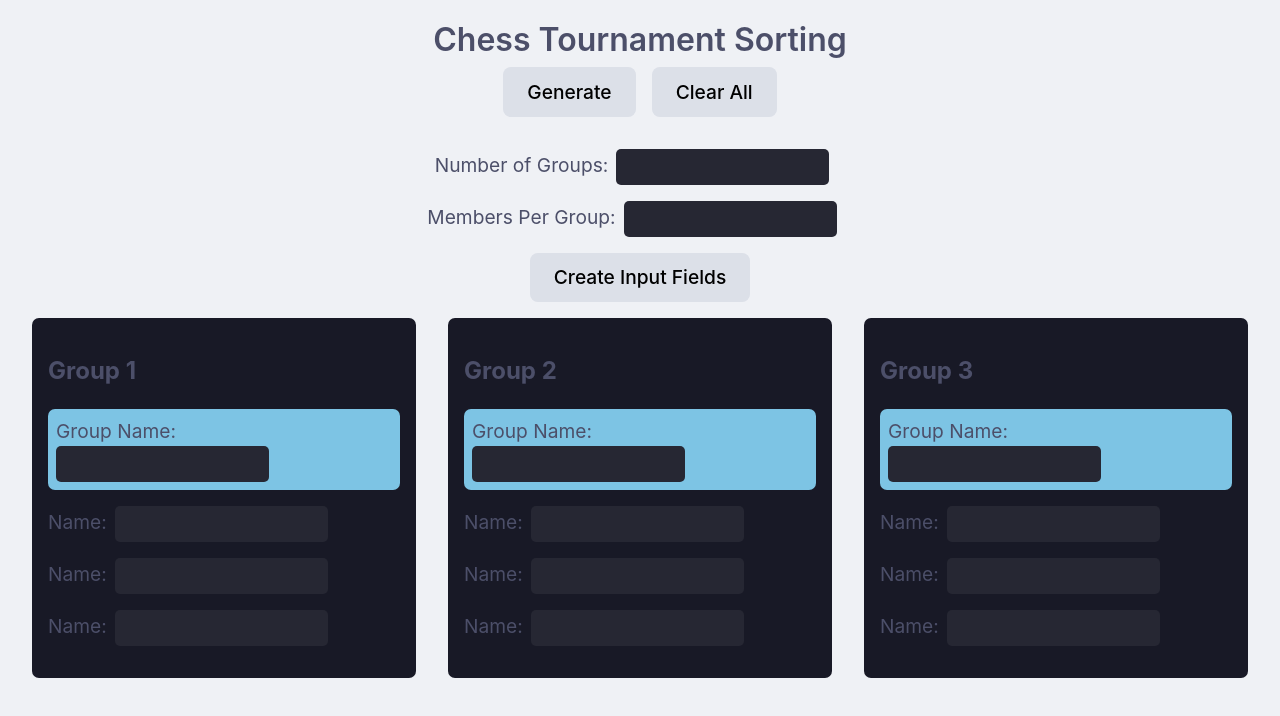
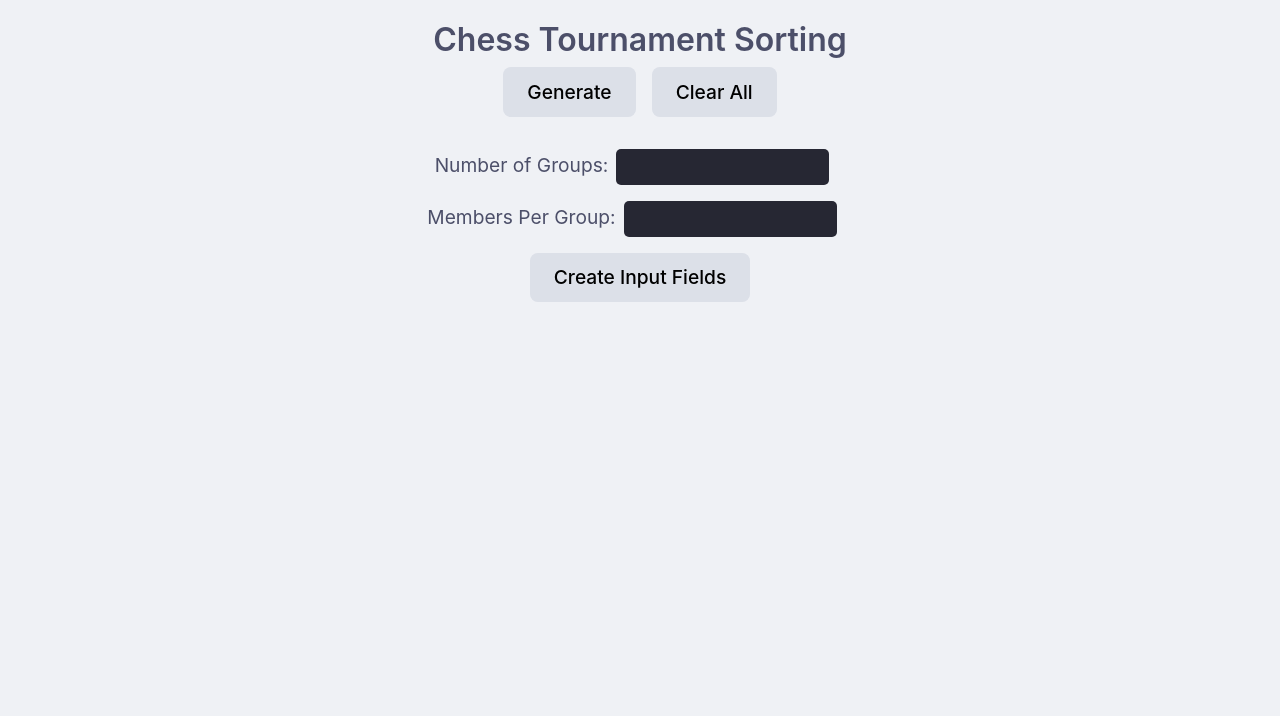
Before and after one commit to B33th0v3n960/chess-tournament-sorting, a React (Vite) app: page / in a window 1280 px wide. Shown: the top 716 px of the page. Built offline with nearby package versions, Linux system fonts and the light colour scheme.

Commit message:
used form field to generate name input

```diff
--- a/src/react/form.jsx
+++ b/src/react/form.jsx
@@ -1,22 +1,63 @@
+import { useState, useEffect } from 'react'
 import '../css/form.css'
 import { Input, InputGroup } from './input'
 import range from '../data/range'
 
 function NameForm() {
-  const nameInput = range(1, 4).map((item) => (
-    <div className='group'>
+  const [groupCount, setGroupCount] = useState(0)
+  const [memberCount, setMemberCount] = useState(0)
+
+  async function getGroupCount() {
+    const group = document.querySelector('#group-count').value
+    const member = document.querySelector('#member-count').value
+    if (group && member) {
+      setMemberCount(Number(member))
+      setGroupCount(Number(group))
+    }
+  }
+  useEffect(
+    () => console.log(groupCount, memberCount),
+    [groupCount, memberCount]
+  )
+
+  function GlobalForm() {
+    return (
+      <div className='global-form'>
+        <Input
+          inputName={'group-count'}
+          label={'Number of Groups:'}
+          assignKey={'group-count'}
+          assignId={'group-count'}
+        />
+
+        <Input
+          inputName={'member-count'}
+          label={'Members Per Group:'}
+          assignKey={'member-count'}
+          assignId={'member-count'}
+        />
+
+        <button onClick={getGroupCount} className='navbar__btn' type='submit'>
+          Create Input Fields
+        </button>
+      </div>
+    )
+  }
+
+  const nameInput = range(1, groupCount + 1).map((item) => (
+    <div key={`group-name-${item}`} className='group'>
       <h2>Group {item}</h2>
 
       <div className='bg-sapphire mb-1'>
         <Input
           inputName={`group-${item}`}
           label={'Group Name:'}
-          key={`group-${item}`}
+          assignKey={`group-${item}`}
           mb={0}
         />
       </div>
 
-      <InputGroup count={4} />
+      <InputGroup count={memberCount + 1} />
     </div>
   ))
 
@@ -31,26 +72,4 @@ function NameForm() {
   )
 }
 
-function GlobalForm() {
-  return (
-    <div className='global-form'>
-      <Input
-        inputName={'group-count'}
-        label={'Number of Groups:'}
-        key={'group-count'}
-      />
-
-      <Input
-        inputName={'member-count'}
-        label={'Members Per Group:'}
-        key={'member-count'}
-      />
-
-      <button className='navbar__btn' type='submit'>
-        Create Input Fields
-      </button>
-    </div>
-  )
-}
-
 export default NameForm
--- a/src/react/input.jsx
+++ b/src/react/input.jsx
@@ -14,13 +14,18 @@ export function InputGroup({ count }) {
   return <div>{output}</div>
 }
 
-export function Input({ inputName, label, key, mb = 1 }) {
+export function Input({ inputName, label, assignKey, assignId, mb = 1 }) {
   return (
     <div className={`mb-${mb}`}>
-      <label key={key} htmlFor={inputName} className='input__label'>
+      <label key={assignKey} htmlFor={inputName} className='input__label'>
         {label}
       </label>
-      <input type='text' name={inputName} className='name__input ' />
+      <input
+        id={assignId}
+        type='text'
+        name={inputName}
+        className='name__input '
+      />
     </div>
   )
 }
```
